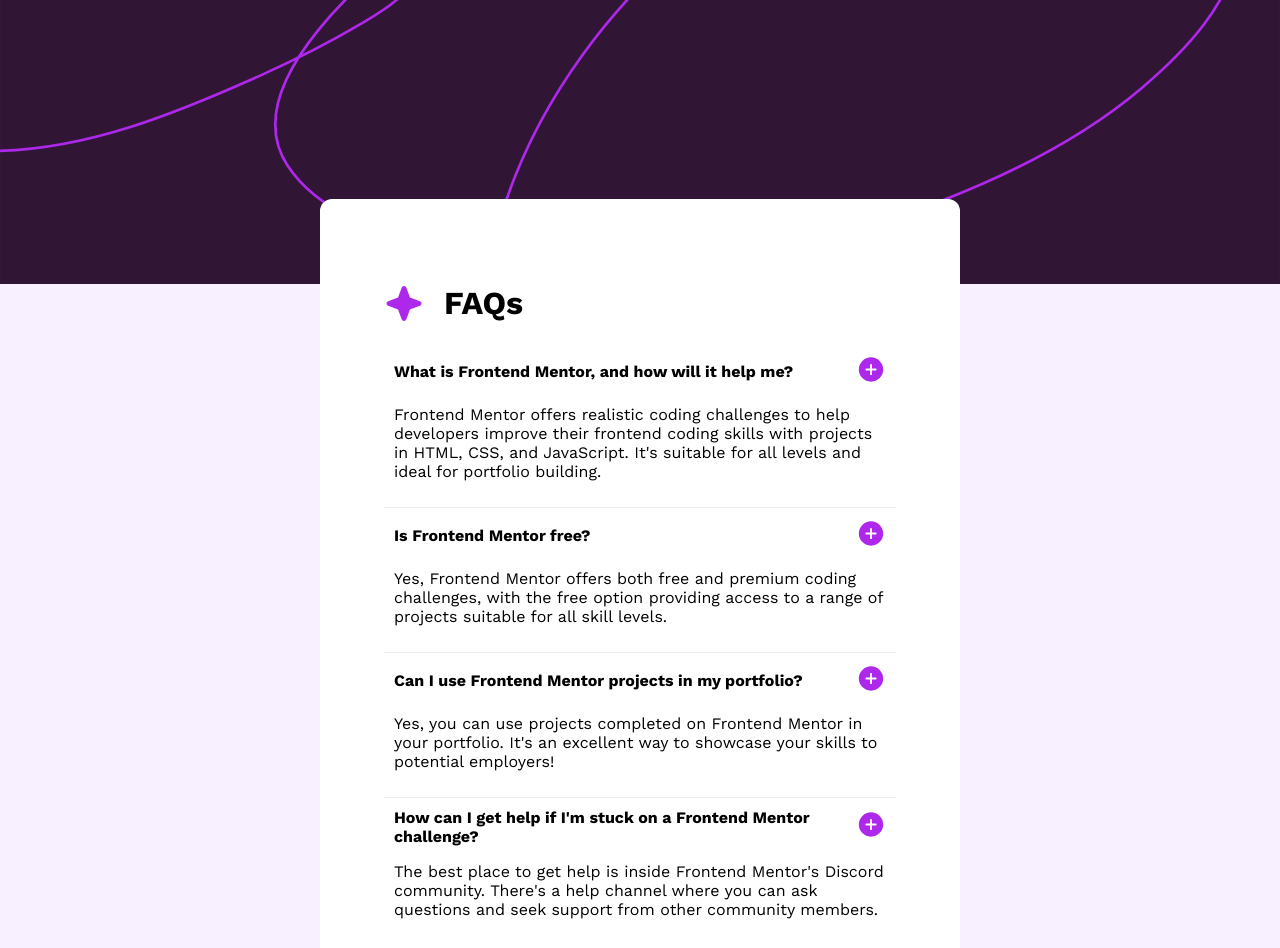
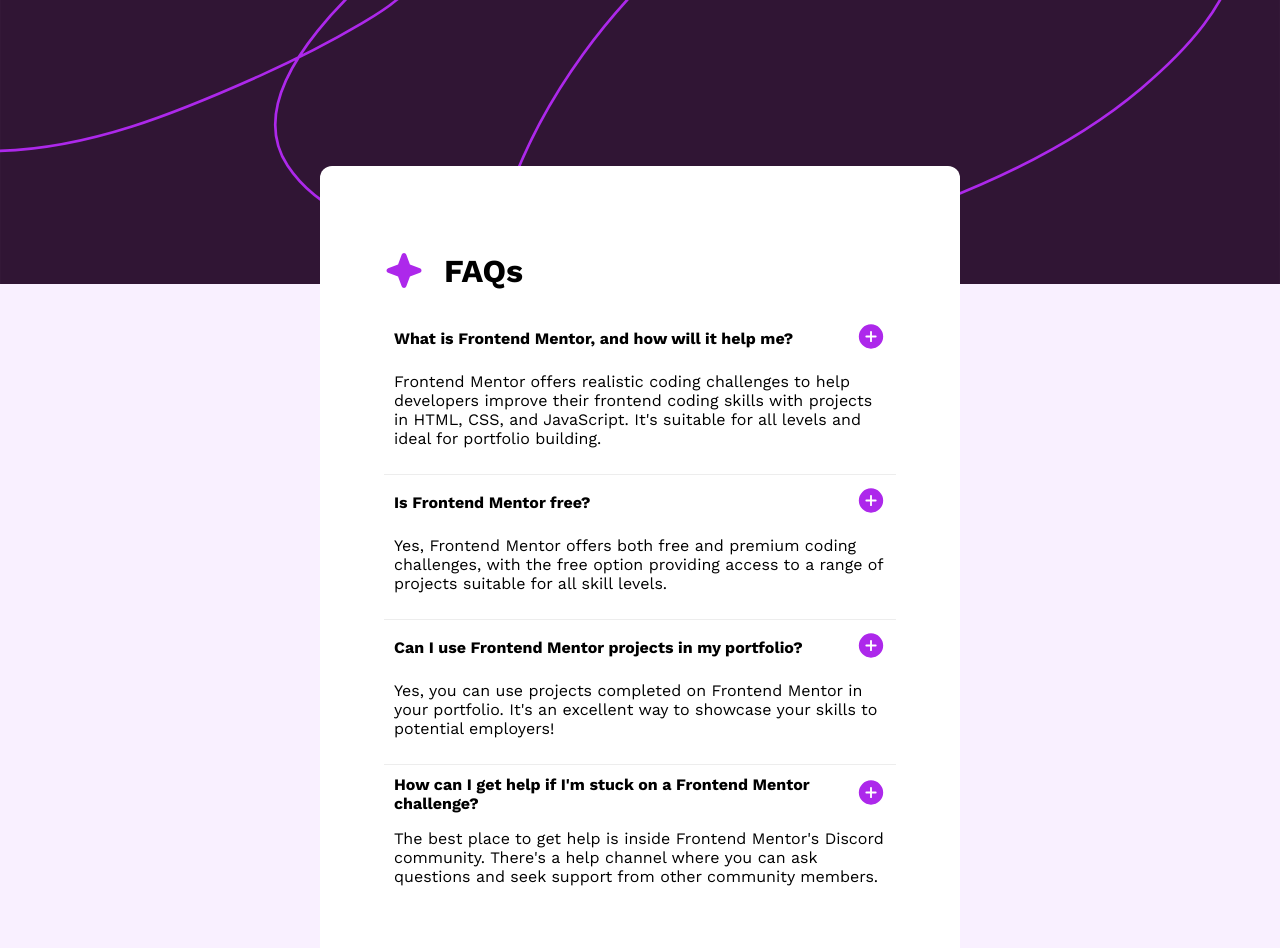
Before and after one commit to Rodrigolir4/faq-accordion-main, a plain HTML site: page index.html in a window 1280 px wide. Shown: the top 948 px of the page. Drawn offline with nearby package versions, Linux system fonts and the light colour scheme.

Commit message:
background-image

```diff
--- a/index.html
+++ b/index.html
@@ -10,9 +10,6 @@
   <link rel="JavaScript" href="script.js">
 </head>
 <body>
-  <div id="div-principal">
-    <img id="figura-fundo" src="assets/images/background-pattern-desktop.svg" alt="">
-  </div>
   <main id="container">
     <div id="div-01">
       <img src="assets/images/icon-star.svg" alt="">
--- a/style.css
+++ b/style.css
@@ -10,6 +10,11 @@ body{
     font-optical-sizing: auto;
     font-weight: weight;
     font-style: normal;
+    background-image: url(assets/images/background-pattern-desktop.svg);
+    background-size: 100% auto;
+    background-position: top center;
+    background-repeat: no-repeat;
+    padding-top: 20%;
 }
 #div-principal{
     width: 100%;
```
